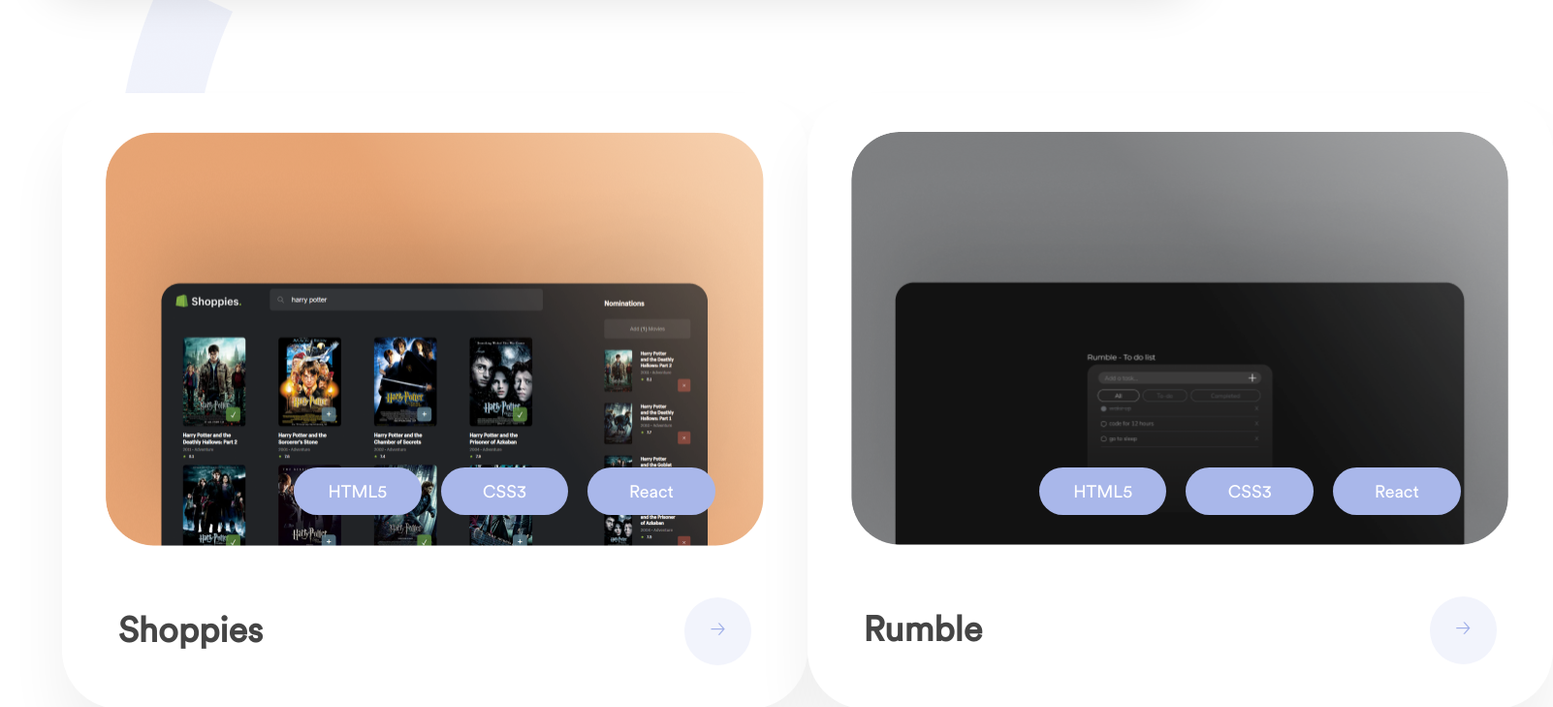
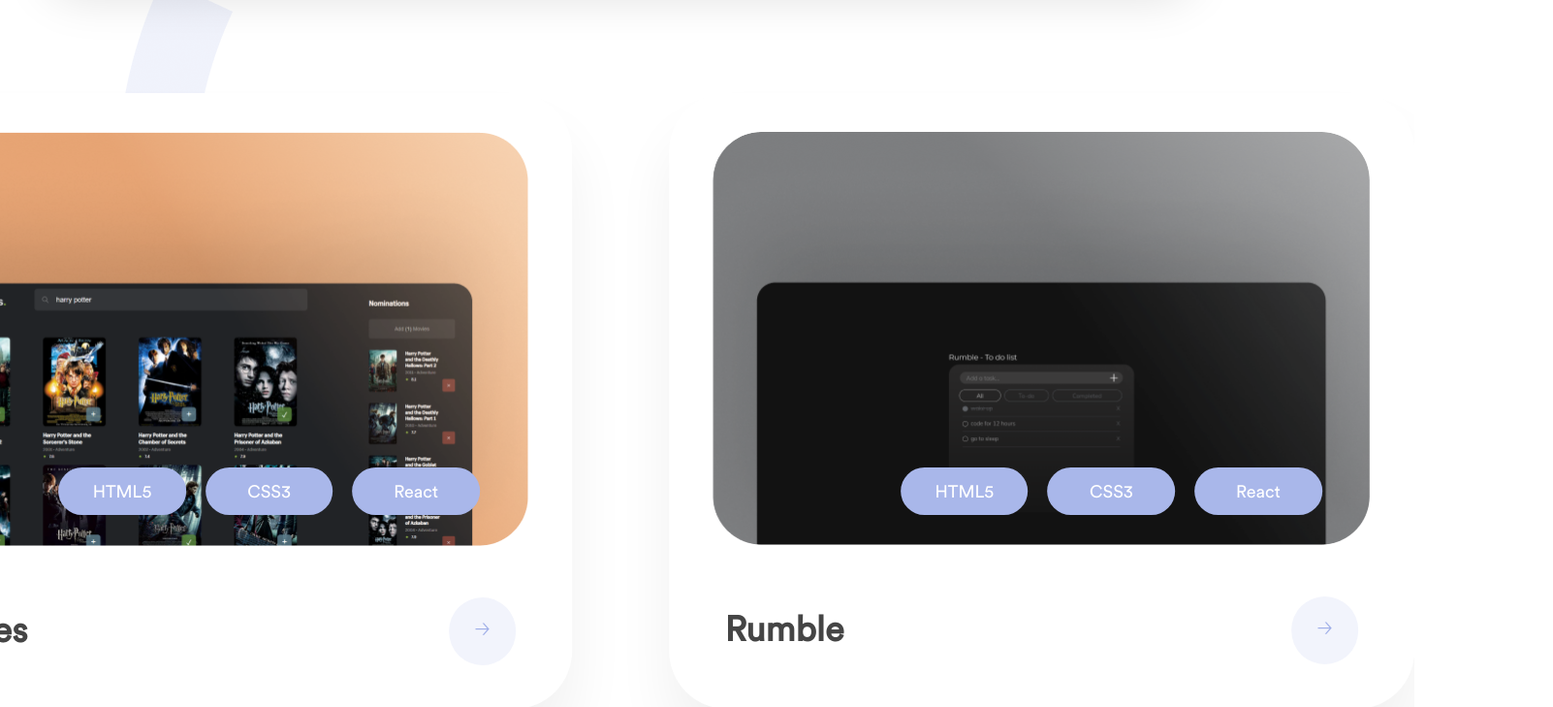
Before and after one commit to ameer-ahmad/ameer-ahmad.github.io, a React (Create React App) app: page / in a window 1280 px wide. Shown: the part 847-1576 px from the top of the page at 97% size, 1602 px wide, since content can reach past the window. Built offline with nearby package versions, Linux system fonts and the light colour scheme.

Commit message:
fixed spacing for projects section

```diff
--- a/src/App.css
+++ b/src/App.css
@@ -145,11 +145,12 @@
 .projects {
   position: relative;
   display: grid;
+  width: 163.768rem;
   grid-template-columns: 1fr 1fr;
-  width: 90%;
   margin-top: 10rem;
   left: 50%;
   transform: translateX(-50%);
+  grid-gap: 10rem;
 }
 
 .projectBottom {
```
